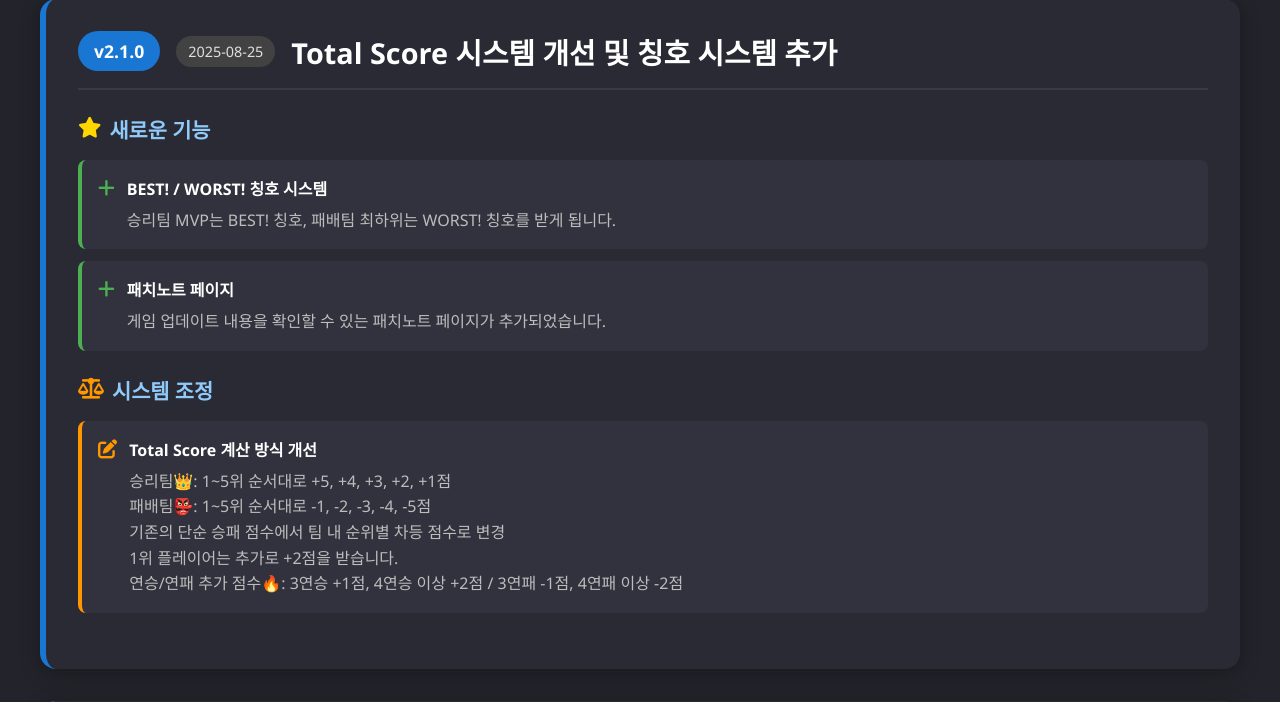
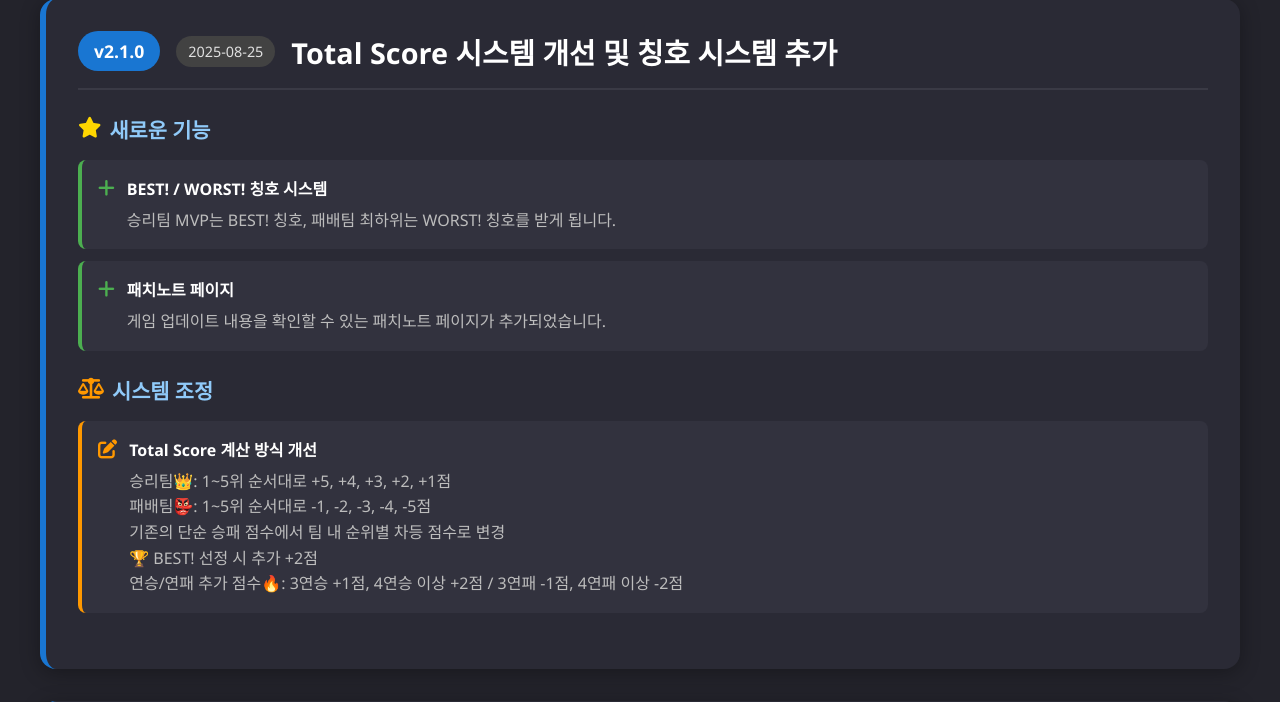
Before and after one commit to cchany/lol_project, a Django app: page /patchnote/ in a window 1280 px wide. Shown: the part 826-1528 px from the top of the page. Run offline with Django 5.2, Linux system fonts and the light colour scheme.

Commit message:
0827_best_+2점_수정

```diff
--- a/lolapp/templates/lolapp/patchnote.html
+++ b/lolapp/templates/lolapp/patchnote.html
@@ -278,7 +278,7 @@
                                 승리팀👑: 1~5위 순서대로 +5, +4, +3, +2, +1점<br>
                                 패배팀👺: 1~5위 순서대로 -1, -2, -3, -4, -5점<br>
                                 기존의 단순 승패 점수에서 팀 내 순위별 차등 점수로 변경<br>
-                                1위 플레이어는 추가로 +2점을 받습니다.<br>
+                                🏆 BEST! 선정 시 추가 +2점<br>
                                 연승/연패 추가 점수🔥: 3연승 +1점, 4연승 이상 +2점 / 3연패 -1점, 4연패 이상 -2점
                             </div>
                         </div>
--- a/lolapp/views.py
+++ b/lolapp/views.py
@@ -1031,12 +1031,17 @@ def upload_save(request):
                             bonus = -2
                     new_score += bonus
 
-                    # BEST! / WORST! 칭호 결정
+                    # BEST! / WORST! 칭호 결정 및 추가 점수
                     title = ""
+                    bonus_score = 0
                     if result == 'win' and rank_str == '1':
                         title = "BEST!"
+                        bonus_score = 2  # BEST 선정 시 +2점
                     elif result == 'lose' and rank_str == '5':
                         title = "WORST!"
+                        # WORST 선정 시 추가 점수는 없음
+
+                    new_score += bonus_score
                     GameData.objects.create(
                         game=game,
                         user=user_obj,
```
